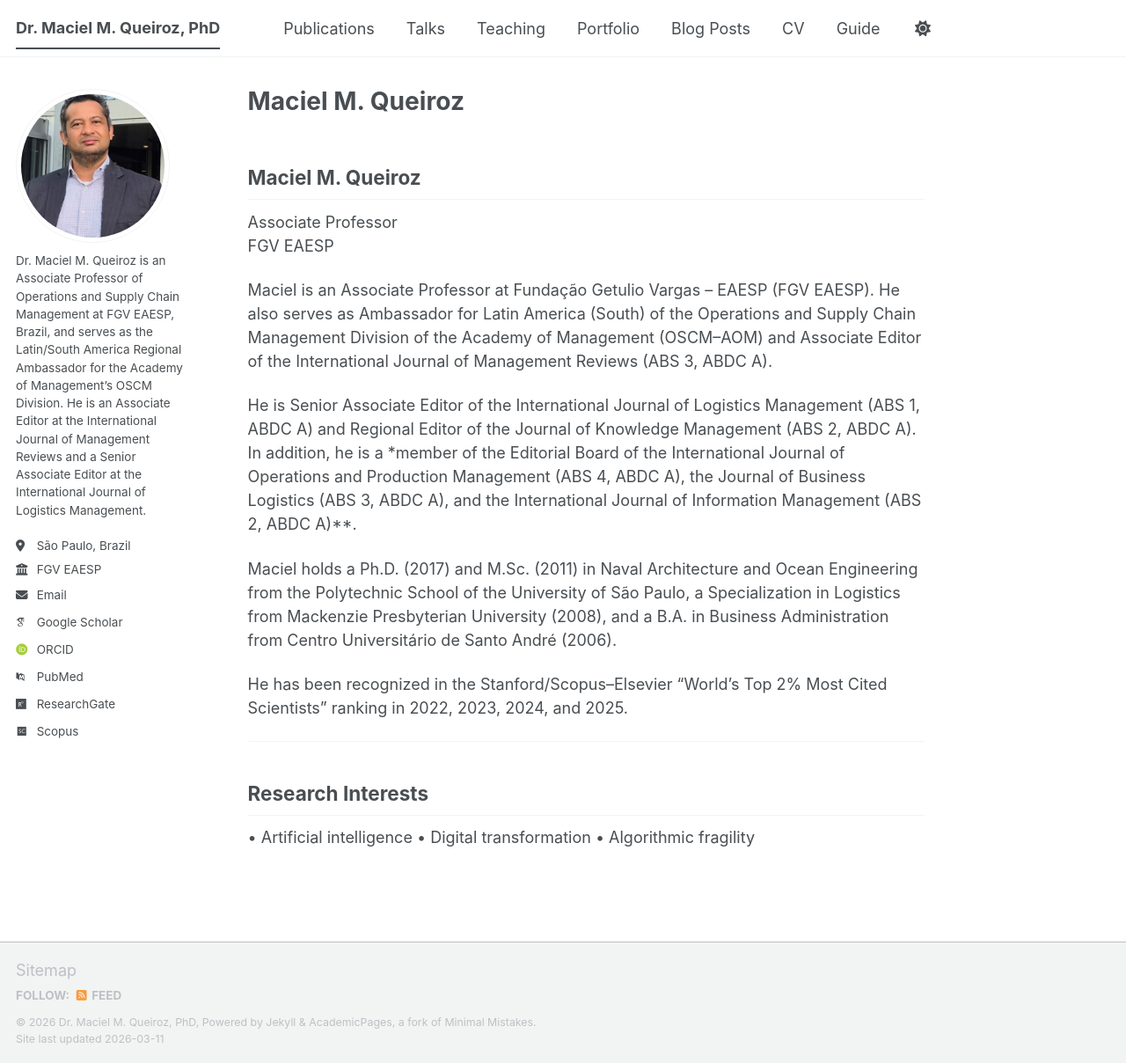
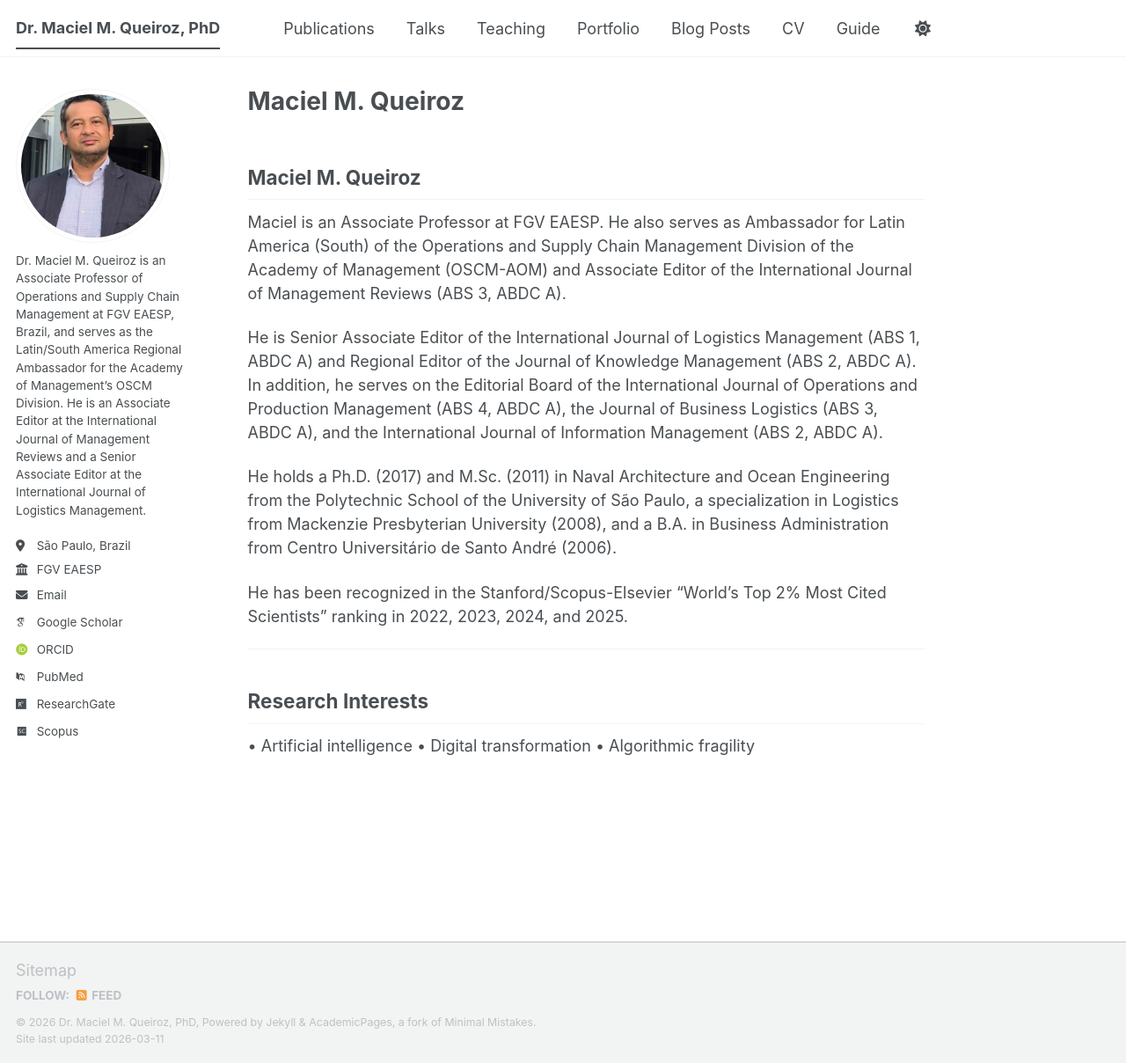
Before and after one commit to maciel-queiroz/maciel-queiroz.github.io, a Jekyll site: the page built from _pages/about.md, in a window 1280 px wide and 1208 px high. Shown: the whole window at 88% size. Built offline with Jekyll 4.4.1, drawn with Linux system fonts in a browser that asks for light colours; some web fonts are replaced; a script bundle is joined from its source files by our own code; library files that are not in the unit come from our copies.

Commit message:
Update about.md

```diff
--- a/_pages/about.md
+++ b/_pages/about.md
@@ -8,16 +8,14 @@ redirect_from:
 ---
 ## Maciel M. Queiroz
 
-Associate Professor
-FGV EAESP
+Maciel is an Associate Professor at FGV EAESP.
+He also serves as Ambassador for Latin America (South) of the Operations and Supply Chain Management Division of the Academy of Management (OSCM-AOM) and Associate Editor of the International Journal of Management Reviews (ABS 3, ABDC A).
 
-Maciel is an Associate Professor at Fundação Getulio Vargas – EAESP (FGV EAESP). He also serves as Ambassador for Latin America (South) of the Operations and Supply Chain Management Division of the Academy of Management (OSCM–AOM) and Associate Editor of the International Journal of Management Reviews (ABS 3, ABDC A).
+He is Senior Associate Editor of the International Journal of Logistics Management (ABS 1, ABDC A) and Regional Editor of the Journal of Knowledge Management (ABS 2, ABDC A). In addition, he serves on the Editorial Board of the International Journal of Operations and Production Management (ABS 4, ABDC A), the Journal of Business Logistics (ABS 3, ABDC A), and the International Journal of Information Management (ABS 2, ABDC A).
 
-He is Senior Associate Editor of the International Journal of Logistics Management (ABS 1, ABDC A) and Regional Editor of the Journal of Knowledge Management (ABS 2, ABDC A). In addition, he is a *member of the Editorial Board of the International Journal of Operations and Production Management (ABS 4, ABDC A), the Journal of Business Logistics (ABS 3, ABDC A), and the International Journal of Information Management (ABS 2, ABDC A)**.
+He holds a Ph.D. (2017) and M.Sc. (2011) in Naval Architecture and Ocean Engineering from the Polytechnic School of the University of São Paulo, a specialization in Logistics from Mackenzie Presbyterian University (2008), and a B.A. in Business Administration from Centro Universitário de Santo André (2006).
 
-Maciel holds a Ph.D. (2017) and M.Sc. (2011) in Naval Architecture and Ocean Engineering from the Polytechnic School of the University of São Paulo, a Specialization in Logistics from Mackenzie Presbyterian University (2008), and a B.A. in Business Administration from Centro Universitário de Santo André (2006).
-
-He has been recognized in the Stanford/Scopus–Elsevier “World’s Top 2% Most Cited Scientists” ranking in 2022, 2023, 2024, and 2025.
+He has been recognized in the Stanford/Scopus-Elsevier “World’s Top 2% Most Cited Scientists” ranking in 2022, 2023, 2024, and 2025.
 
 ---
 
```
